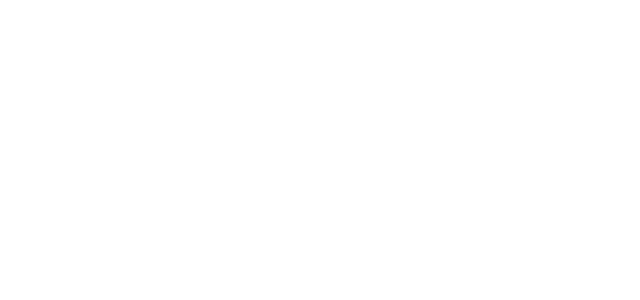
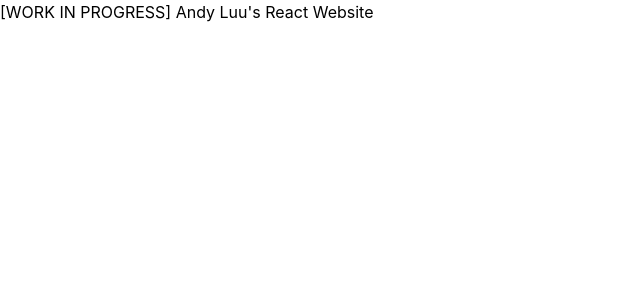
Before and after one commit to andy1uu/andy1uu.github.io, a React (Create React App) app: page / in a window 1280 px wide. Shown: the top 300 px of the page, without its empty margins (0-640 px from the left). Built offline with nearby package versions, Linux system fonts and the light colour scheme.

Commit message:
Fresh Start

```diff
--- a/src/index.tsx
+++ b/src/index.tsx
@@ -8,6 +8,7 @@
 );
 root.render(
   <React.StrictMode>
+    [WORK IN PROGRESS] Andy Luu's React Website
   </React.StrictMode>
 );
 
```
